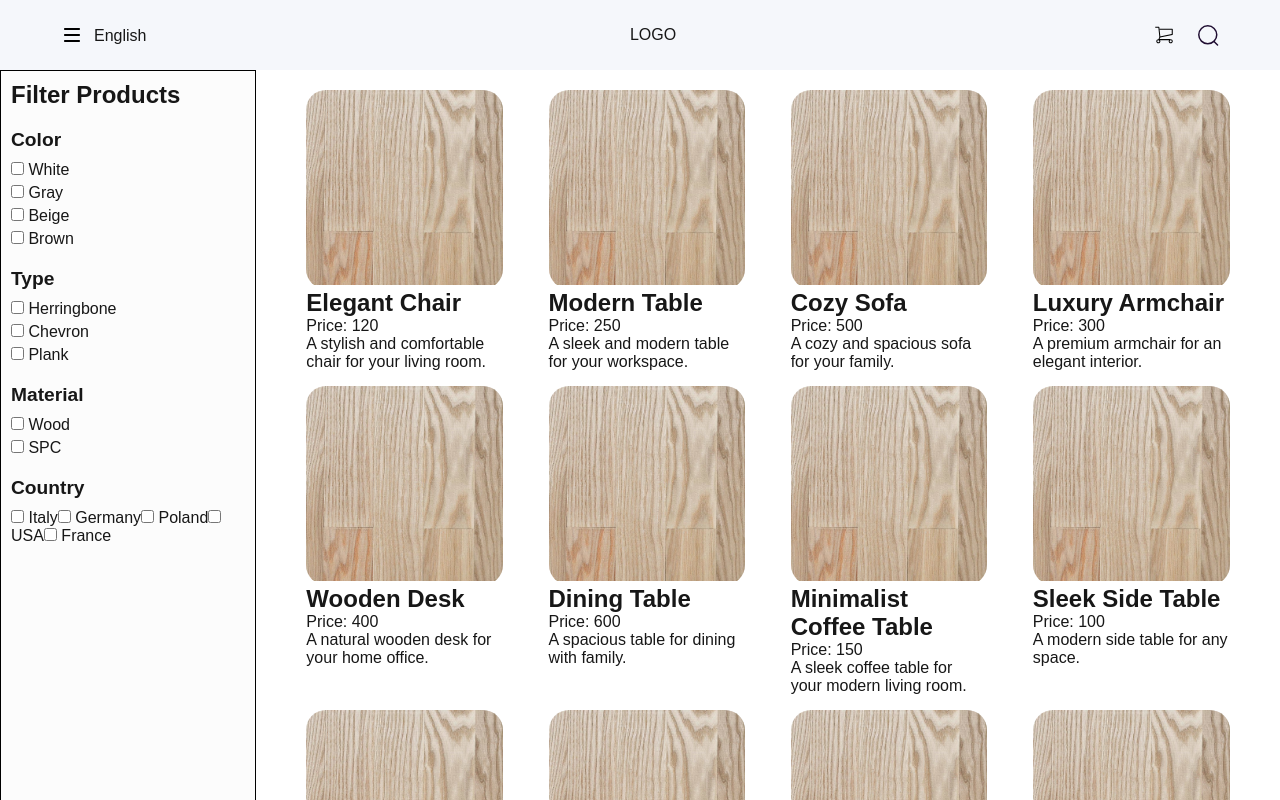
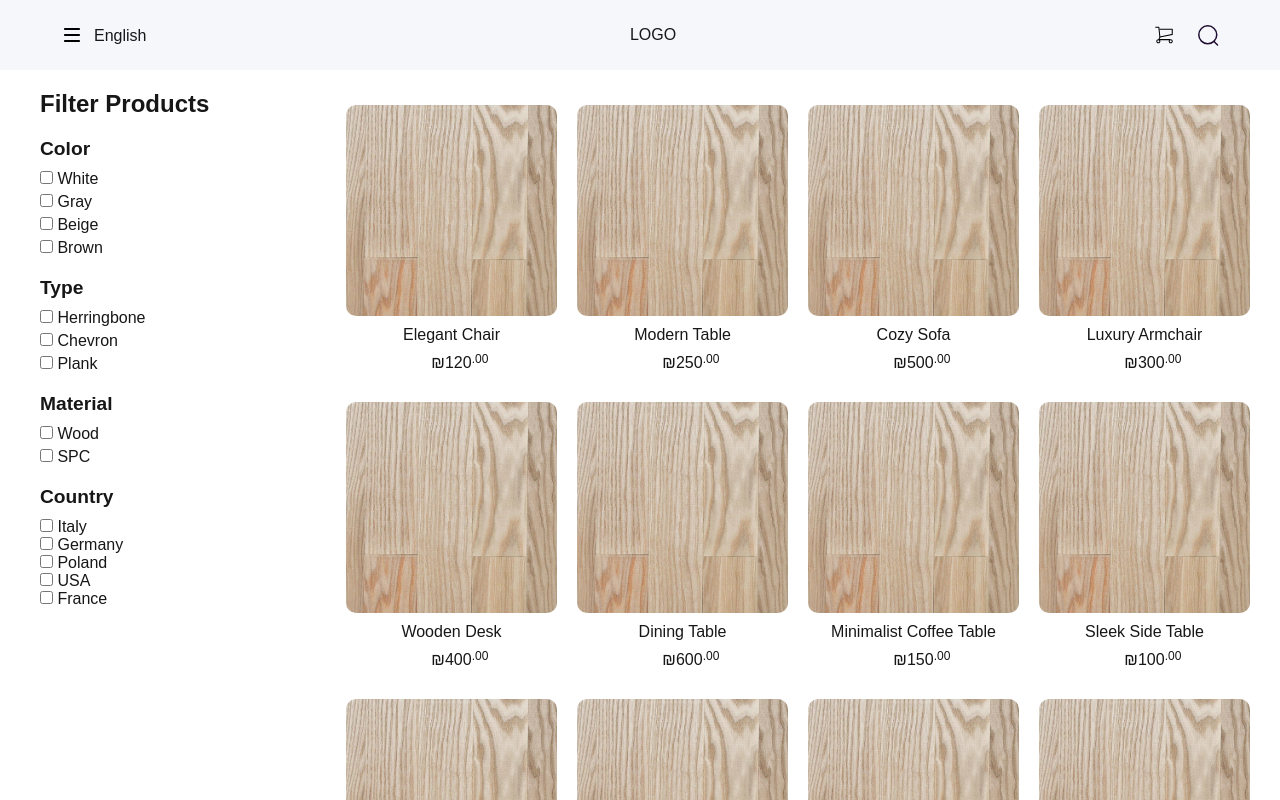
Before and after one commit to Danil4UA/parket_project, a Next.js app in the folder parket-front-end/: page /en/products in a window 1280 px wide. Shown: the top 800 px of the page. Built offline with nearby package versions, Linux system fonts and the light colour scheme.

Commit message:
add styles to cards, add button inside the card

```diff
--- a/parket-front-end/src/app/[locale]/products/products.css
+++ b/parket-front-end/src/app/[locale]/products/products.css
@@ -1,6 +1,8 @@
 .products-page-container {
-    display: flex; /* Устанавливаем Flexbox */
-    flex-direction: row; /* Располагаем элементы в строку */
-    width: 100%; /* Занимает всю ширину страницы */
-    min-height: 100vh; /* Минимальная высота страницы */
+    display: flex;
+    flex-direction: row;
+    width: 100%;
+    min-height: 100vh;
+    gap: 20px;
+    position: relative;
 }
--- a/parket-front-end/src/components/Cart/ui/Cart/Cart.css
+++ b/parket-front-end/src/components/Cart/ui/Cart/Cart.css
@@ -4,6 +4,7 @@
     flex-direction: column;
     justify-content: center;
     width: 500px;
+    max-width: 100%;
     background: white;
     position: fixed;
     transition: width 0.4s;
@@ -13,6 +14,7 @@
     box-sizing: border-box;
     visibility: visible;
     padding: 0 30px 30px 30px;
+    z-index: 2000;
 }
 .close-icon {
     width: 24px;
@@ -37,6 +39,7 @@
     opacity: 0;
     visibility: hidden;
     transition: opacity 0.3s ease, visibility 0.3s ease;
+    z-index: 1000;
 }
 
 
--- a/parket-front-end/src/components/Products/ui/ProductCard/ProductCard.css
+++ b/parket-front-end/src/components/Products/ui/ProductCard/ProductCard.css
@@ -1,24 +1,99 @@
 .ProductCard {
-    width: 20%;
+    width: 100%;
+    max-width: 320px;
     min-width: 150px;
+    max-height: 400px;
+    background-color: #fff;
+    border-radius: 5px;
+    font-size: 18px;
+    overflow: hidden;
+    display: flex;
+    flex-direction: column;
+    align-items: center;
+    padding: 15px 10px;
+    transition: transform 0.3s ease, box-shadow 0.3s ease;
+    font-size: 16px;
+    overflow: hidden;
 }
 
+/* .ProductCard:hover {
+    transform: scale(1.02);
+} */
+
 .card__image {
+    width: 100%;
+    aspect-ratio: 1 / 1;
+    max-width: 300px;
+    max-height: 300px;
+    border-radius: 10px;
+    overflow: hidden;
+    margin-bottom: 10px;
+    position: relative;
+}
 
-    max-width: 280px;
-    max-height: 280px;
-    border-radius: 20px;
-    overflow: hidden;
-}
 .card__image img {
-    object-fit: cover;
     width: 100%;
     height: 100%;
-
+    object-fit: cover;
+    transition: transform 0.4s ease;
 }
 
-@media screen and (max-width: 1050px) {
-    .ProductCard {
-        width: 40%
-    }
+.card__image:hover img {
+    transform: scale(1.03);
 }
+.ProductCard__details {
+    text-align: center;
+}
+
+.ProductCard__details h3 {
+    font-size: 18px;
+    margin: 10px 0;
+    color: #333;
+}
+
+.ProductCard__details p {
+    font-size: 14px;
+    color: #666;
+}
+
+.ProductCard__details .price {
+    font-weight: bold;
+    font-size: 16px;
+    color: #2a9d8f; /* Приятный зелёный для цены */
+}
+
+
+.card__information {
+    display: flex;
+    flex-direction: column;
+    align-items: center;
+    gap: 10px;
+    position: relative;
+}
+
+.card__information_price {
+    position: relative;
+}
+
+.price__suffix {
+    position: absolute;
+    font-size: 12px;
+    top: -2px;
+}
+
+.card__information_button {
+    position: absolute;
+    top: -90px;
+    background-color: white;
+    padding: 15px 20px;
+    border-radius: 5px;
+    cursor: pointer;
+    opacity: 0; /* Скрыть кнопку */
+    visibility: hidden; /* Сделать её невидимой */
+    transition: opacity 0.2s ease, visibility 0.2s ease;
+}
+
+.ProductCard:hover .card__information_button {
+    opacity: 1; /* Показать кнопку */
+    visibility: visible;
+}
--- a/parket-front-end/src/components/Products/ui/ProductCard/ProductCard.tsx
+++ b/parket-front-end/src/components/Products/ui/ProductCard/ProductCard.tsx
@@ -7,10 +7,10 @@ interface ProductCardProps {
   productId: string;
   productName: string;
   productPrice: string;
-  productDescription: string;
+  productDescription?: string;
 }
 
-const ProductCard = ({ productId, productName, productPrice, productDescription }: ProductCardProps) => {
+const ProductCard = ({ productId, productName, productPrice }: ProductCardProps) => {
   return (
     <div className={classNames("ProductCard", {}, [])}>
       <Link href={`/products/${productId}`} className="card__media">
@@ -23,9 +23,18 @@ const ProductCard = ({ productId, productName, productPrice, productDescription
             />
         </div>
         <div className="card__information">
-          <h2>{productName}</h2>
-          <p>Price: {productPrice}</p>
-          <p>{productDescription}</p>
+          <div>{productName}</div>
+          <div className="card__information_price">
+            <span className="prefix">₪</span>
+            {productPrice}
+            <span className="price__suffix">
+              .00
+            </span>
+
+          </div>
+          <div className="card__information_button">
+            Get More details
+          </div>
         </div>
       </Link>
     </div>
--- a/parket-front-end/src/components/Products/ui/ProductsFilter/ProductsFilter.css
+++ b/parket-front-end/src/components/Products/ui/ProductsFilter/ProductsFilter.css
@@ -1,10 +1,27 @@
 .ProductsFilter {
     width: 20%;
     flex-shrink: 0;
-    background-color: #fcfcfc;
-    padding: 10px;
-    border: 1px solid black;
+    padding: 20px;
+    margin: 0 20px;
+    position: sticky;
+    top: 0;
+    z-index: 10;
+    height: fit-content
 }
+
+/* .ProductsFilter input {
+    outline: none;
+    -webkit-appearance: none;
+    -moz-appearance: none;
+    appearance: none;
+    width: 16px;
+    height: 16px;
+    border: 1px solid #ccc;
+    border-radius: 3px;
+}
+
+ */
+
 
 .ProductsFilter h2 {
     font-size: 1.5rem;
@@ -27,6 +44,10 @@
     margin-bottom: 5px;
 }
 
+.ProductsFilter_country {
+    display: flex;
+    flex-direction: column;
+}
 .ProductsFilter_country select {
     width: 100%;
     padding: 8px;
--- a/parket-front-end/src/components/Products/ui/ProductsList/ProductsList.css
+++ b/parket-front-end/src/components/Products/ui/ProductsList/ProductsList.css
@@ -1,9 +1,14 @@
 .products__list {
-    flex-grow: 1; /* Контент занимает оставшуюся ширину */
+    display: grid;
+    grid-template-columns: repeat(4, 1fr);
+    grid-auto-rows: max-content;
     padding: 20px;
-    display: flex;
-    justify-content: space-evenly;
-    gap: 15px;
-    flex-wrap: wrap;
+    width: 100%;
+    height: auto;
+}
 
+@media (max-width: 980px) {
+    .products__list {
+        grid-template-columns: repeat(2, 1fr);
+    }
 }
```
